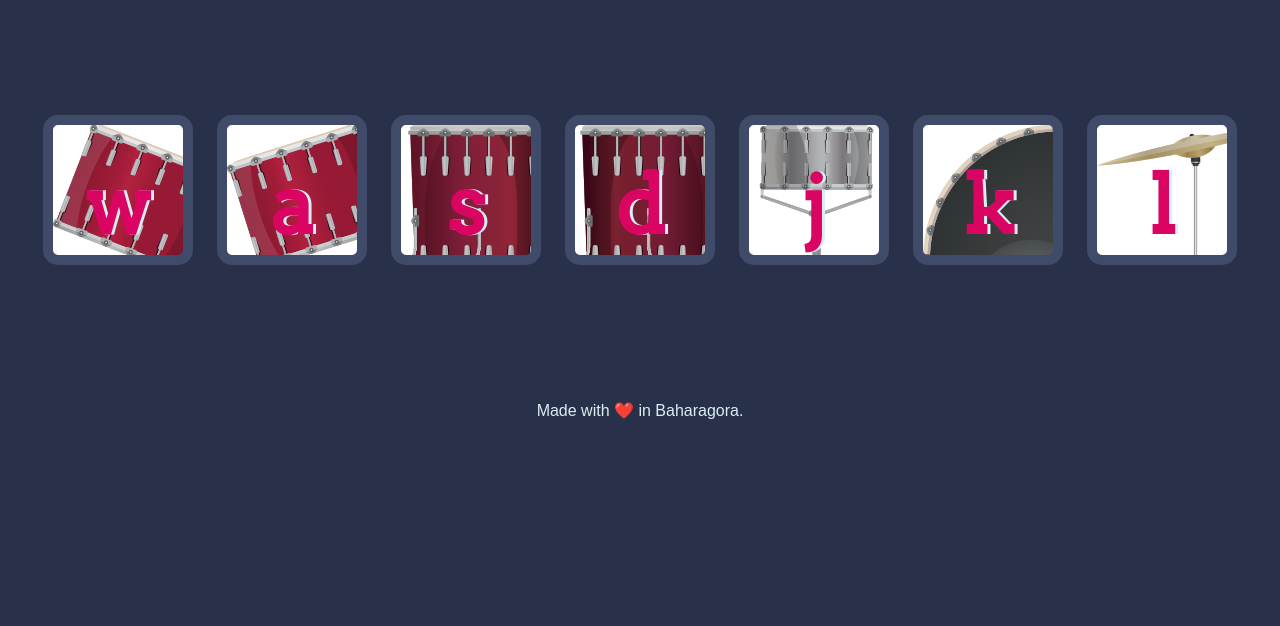
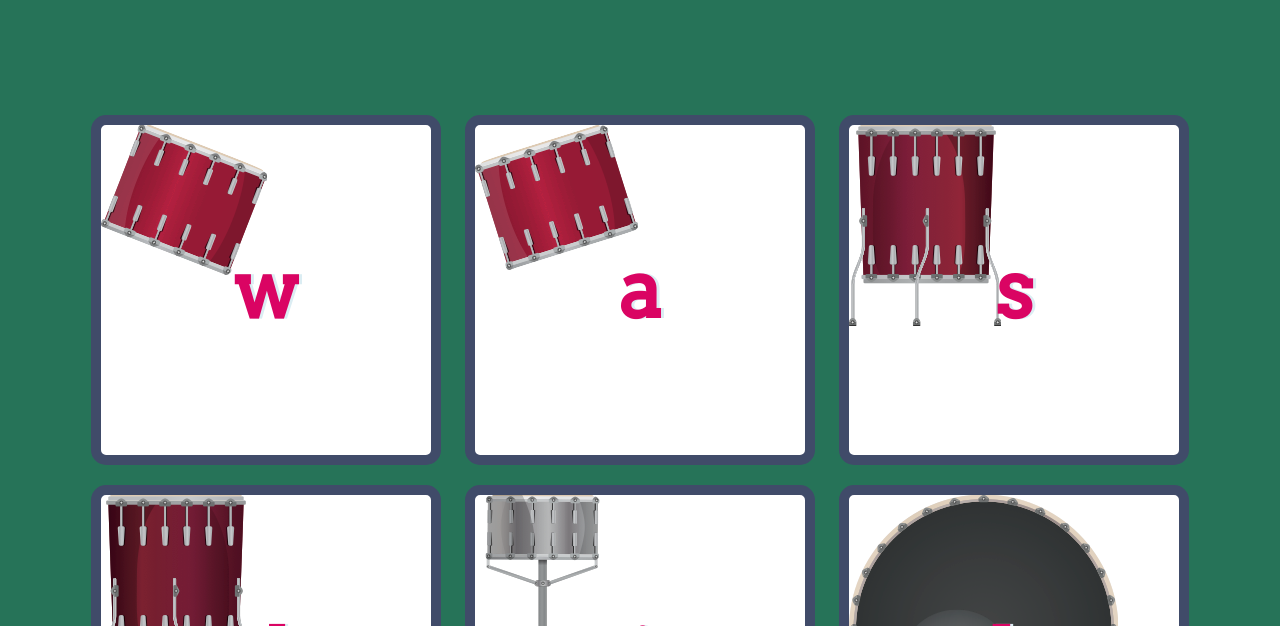
Before and after one commit to Rishabh471/drumkit, a plain HTML site: page index.html in a window 1280 px wide. Shown: the part 174-800 px from the top of the page. Drawn offline with Linux system fonts and the light colour scheme.

Commit message:
Update styles.css

```diff
--- a/styles.css
+++ b/styles.css
@@ -1,6 +1,6 @@
 body {
   text-align: center;
-  background-color: #283149;
+  background-color: #267358;
 }
 
 h1 {
@@ -17,31 +17,38 @@ footer {
 }
 
 .w {
-background-image:url('/tom1.png');
+  background-image:url('/tom1.png');
+  background-repeat: no-repeat;
 }
 
 .a {
   background-image:url('/tom2.png');
+  background-repeat: no-repeat;
 }
 
 .s {
   background-image:url('/tom3.png');
+  background-repeat: no-repeat;
 }
 
 .d {
   background-image:url('/tom4.png');
+  background-repeat: no-repeat;
 }
 
 .j {
   background-image:url('/snare.png');
+  background-repeat: no-repeat;
 }
 
 .k {
   background-image:url('/kick.png');
+  background-repeat: no-repeat;
 }
 
 .l {
   background-image:url('/crash.png');
+  background-repeat: no-repeat;
 }
 
 .set {
@@ -73,8 +80,8 @@ background-image:url('/tom1.png');
   text-shadow: 3px 0 #DBEDF3;
   border-radius: 15px;
   display: inline-block;
-  width: 150px;
-  height: 150px;
+  width: 350px;
+  height: 350px;
   text-align: center;
   margin: 10px;
   background-color: white;
```
